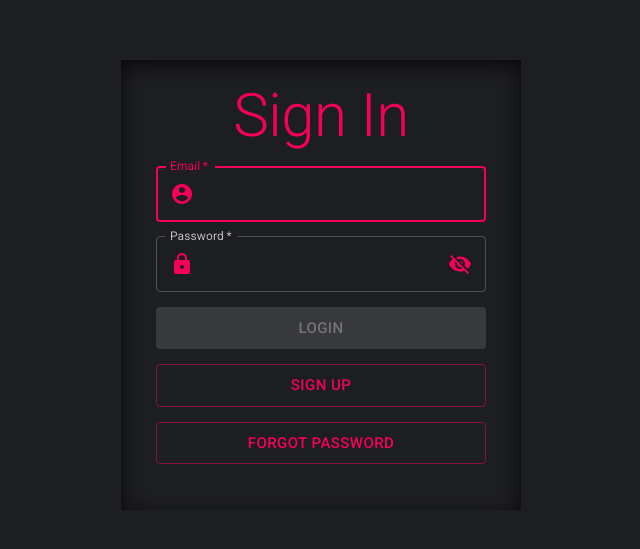
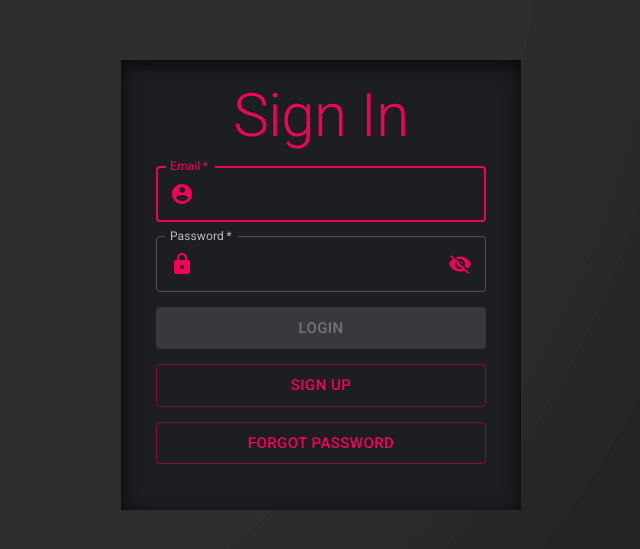
Before and after one commit to nullaf/SignUp-LogIn-App, a React (Create React App) app: page / in a window 1280 px wide. Shown: the part 115-664 px from the top of the page, without its empty margins (319-959 px from the left). Built offline with nearby package versions, Linux system fonts and the light colour scheme.

Commit message:
changed background

```diff
--- a/src/App.scss
+++ b/src/App.scss
@@ -1,5 +1,6 @@
 body {
   height: 100vh;
+  background-image: radial-gradient(circle at top left, rgb(48, 48, 48) 0%, rgb(48, 48, 48) 8%,rgb(46, 46, 46) 8%, rgb(46, 46, 46) 57%,rgb(43, 43, 43) 57%, rgb(43, 43, 43) 65%,rgb(41, 41, 41) 65%, rgb(41, 41, 41) 67%,rgb(39, 39, 39) 67%, rgb(39, 39, 39) 72%,rgb(36, 36, 36) 72%, rgb(36, 36, 36) 80%,rgb(34, 34, 34) 80%, rgb(34, 34, 34) 100%);
 }
 
 .buttons .nav {
```
